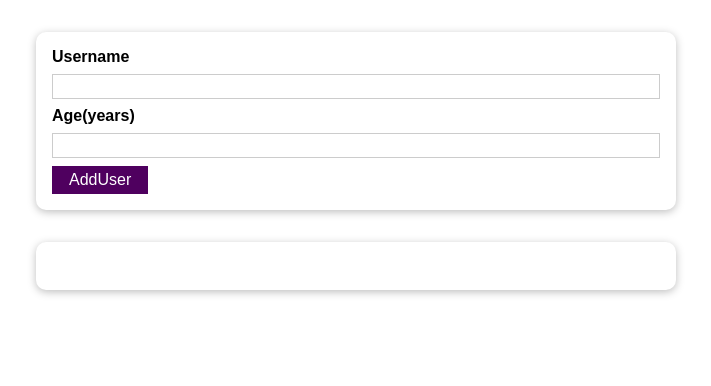
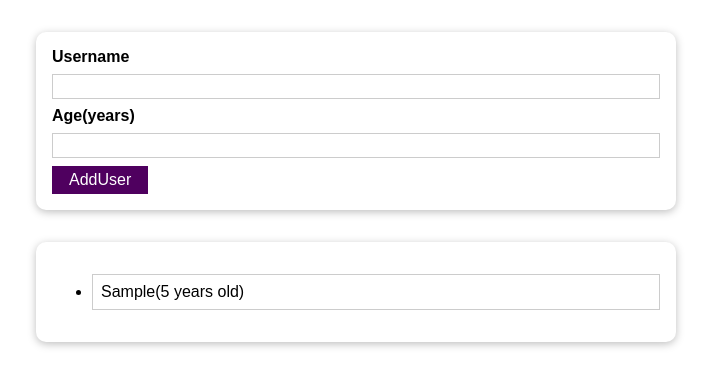
Before and after one commit to ma1379/Student_Tracker_Activity, a React (Create React App) app in the folder 01-starting-project/01-starting-project/: page / in a window 1280 px wide. Both pictures are taken after typing "Sample", "5" into the empty fields and a click on the button "AddUser". Shown: the top 386 px of the page, without its empty margins (284-995 px from the left). Built offline with nearby package versions, Linux system fonts and the light colour scheme.

Commit message:
Added to App.js

```diff
--- a/01-starting-project/01-starting-project/src/App.js
+++ b/01-starting-project/01-starting-project/src/App.js
@@ -1,12 +1,25 @@
-import React from 'react';
+import React, { useState } from 'react';
 import AddUser from './components/users/AddUser.js';
 import UsersList from './components/users/UsersList.js';
 
 function App() {
+  const [usersList, setUsersList] = useState([]);
+
+  function AddUserHandler(username, age) {
+    const newUser = {
+      name: username,
+      age: age,
+      id: Math.random().toString()
+    };
+    setUsersList((prevUsersList) => {
+      return [...prevUsersList, newUser];
+    })
+  }
+
   return (
     <div>
-      <AddUser></AddUser>
-      <UsersList users={[]}></UsersList>
+      <AddUser onAddUser={AddUserHandler}></AddUser>
+      <UsersList users={usersList}></UsersList>
     </div>
   );
 }
--- a/01-starting-project/01-starting-project/src/components/users/AddUser.js
+++ b/01-starting-project/01-starting-project/src/components/users/AddUser.js
@@ -17,7 +17,7 @@ const AddUser = props => {
         if (+enteredAge < 1) {
             return;
         }
-        console.log(enteredUsername, enteredAge);
+        props.onAddUser(enteredUsername,enteredAge);
         setEnteredUsername("");
         setEnteredAge("");
     }
--- a/01-starting-project/01-starting-project/src/components/users/UsersList.js
+++ b/01-starting-project/01-starting-project/src/components/users/UsersList.js
@@ -8,8 +8,10 @@ const UsersList = props => {
         <Card>
             <ul className="users">
               {props.users.map(user =>
-              <li>{user.name}({user.age} years old)</li>
-              )}
+              <li key={user.id}>
+                {user.name}({user.age} years old)
+                </li>
+                )}
             </ul>
         </Card>
     );
```
